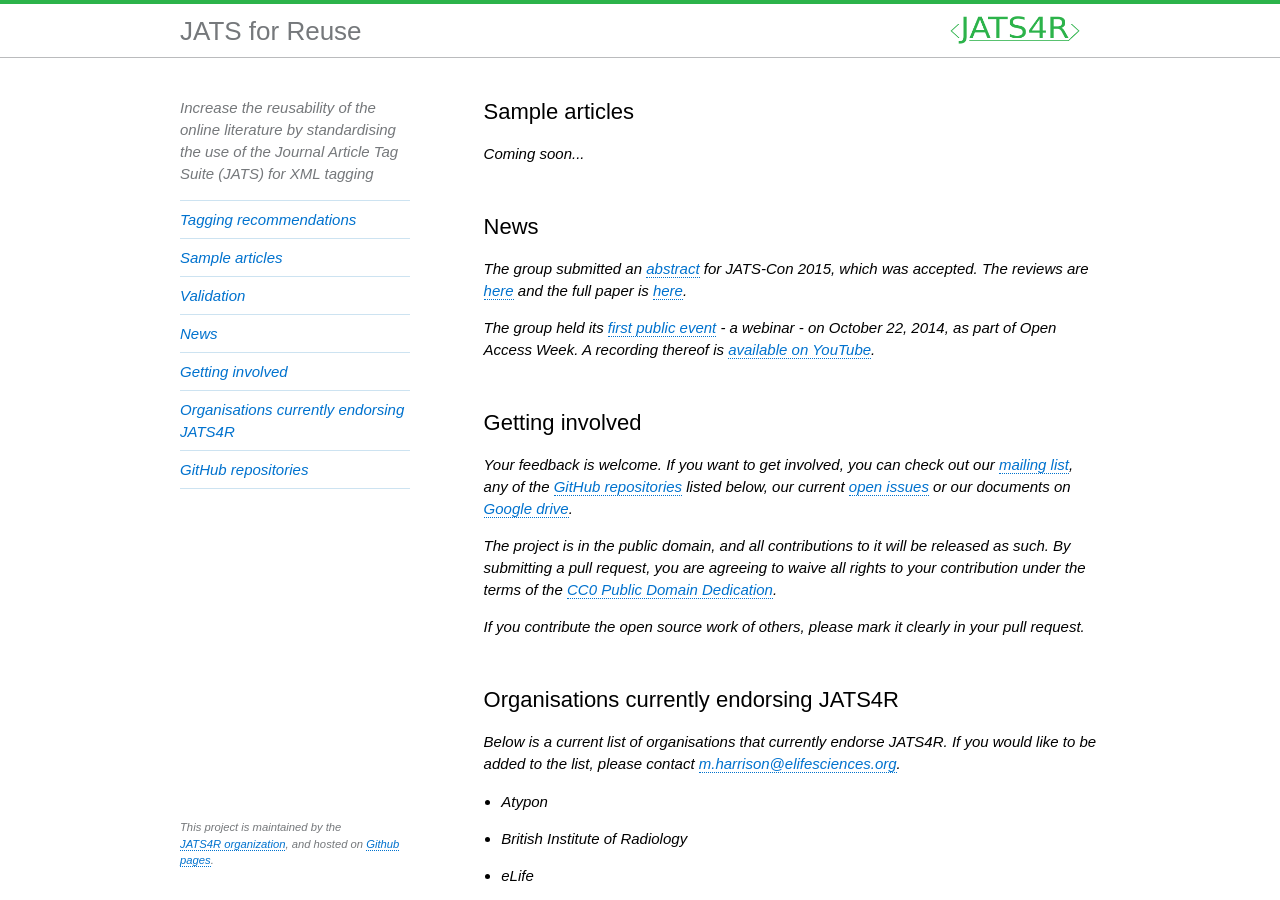
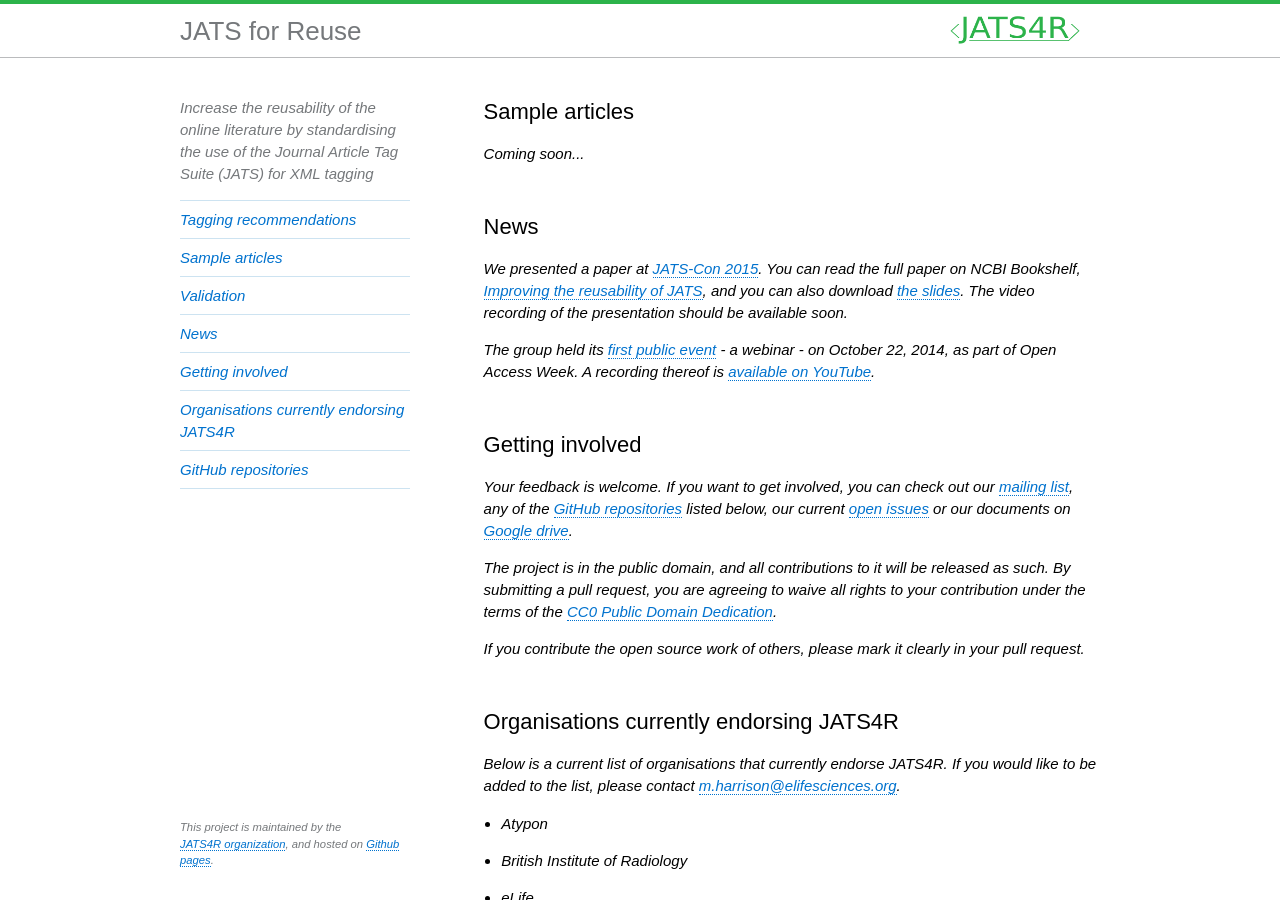
Before and after one commit to JATS4R/old-website, a Jekyll site: the page index.html, which Jekyll copies as it is, in a window 1280 px wide and 900 px high, scrolled down 899 px. Built offline with Jekyll 4.4.1, drawn with Linux system fonts in a browser that asks for light colours; some web fonts are replaced.

Commit message:
Add slides; update the news item

```diff
--- a/index.html
+++ b/index.html
@@ -89,10 +89,16 @@
 
         <section id="news">
           <h2>News</h2>
-          <p>The group submitted an <a href="http://jats.nlm.nih.gov/jats-con/2015/schedule2015a.html#1-215">abstract</a> for JATS-Con 2015, which was accepted. The reviews are <a href="https://github.com/JATS4R/elements/issues/16#issuecomment-68419271">here</a> and the full paper is <a href="http://www.ncbi.nlm.nih.gov/books/NBK279901/">here</a>.</p>
-          <p>The group held its <a href="http://www.openaccessweek.org/profiles/blogs/jats-4-reuse-working-group-launch-first-public-event">first public event</a> - a webinar -
-          on October 22, 2014, as part of Open Access Week. A recording thereof is
-          <a href="https://www.youtube.com/watch?v=S3iwVlkvWdY">available on YouTube</a>.</p>
+          <p>We presented a paper at <a
+            href='http://jats.nlm.nih.gov/jats-con/2015/schedule2015.html'>JATS-Con 2015</a>.
+            You can read the full paper on NCBI Bookshelf, <a href="http://www.ncbi.nlm.nih.gov/books/NBK279901/">Improving the reusability of JATS</a>, and you can also
+            download <a href='http://jats4r.org/documents/jatscon-2015-slides.pptx'>the
+            slides</a>. The video recording of the presentation should be available
+            soon.</p>
+          <p>The group held its <a
+            href="http://www.openaccessweek.org/profiles/blogs/jats-4-reuse-working-group-launch-first-public-event">first public event</a> - a webinar -
+            on October 22, 2014, as part of Open Access Week. A recording thereof is
+            <a href="https://www.youtube.com/watch?v=S3iwVlkvWdY">available on YouTube</a>.</p>
         </section>
 
         <section id="getting-involved">
```
Also changed, not shown: 1 other file.
